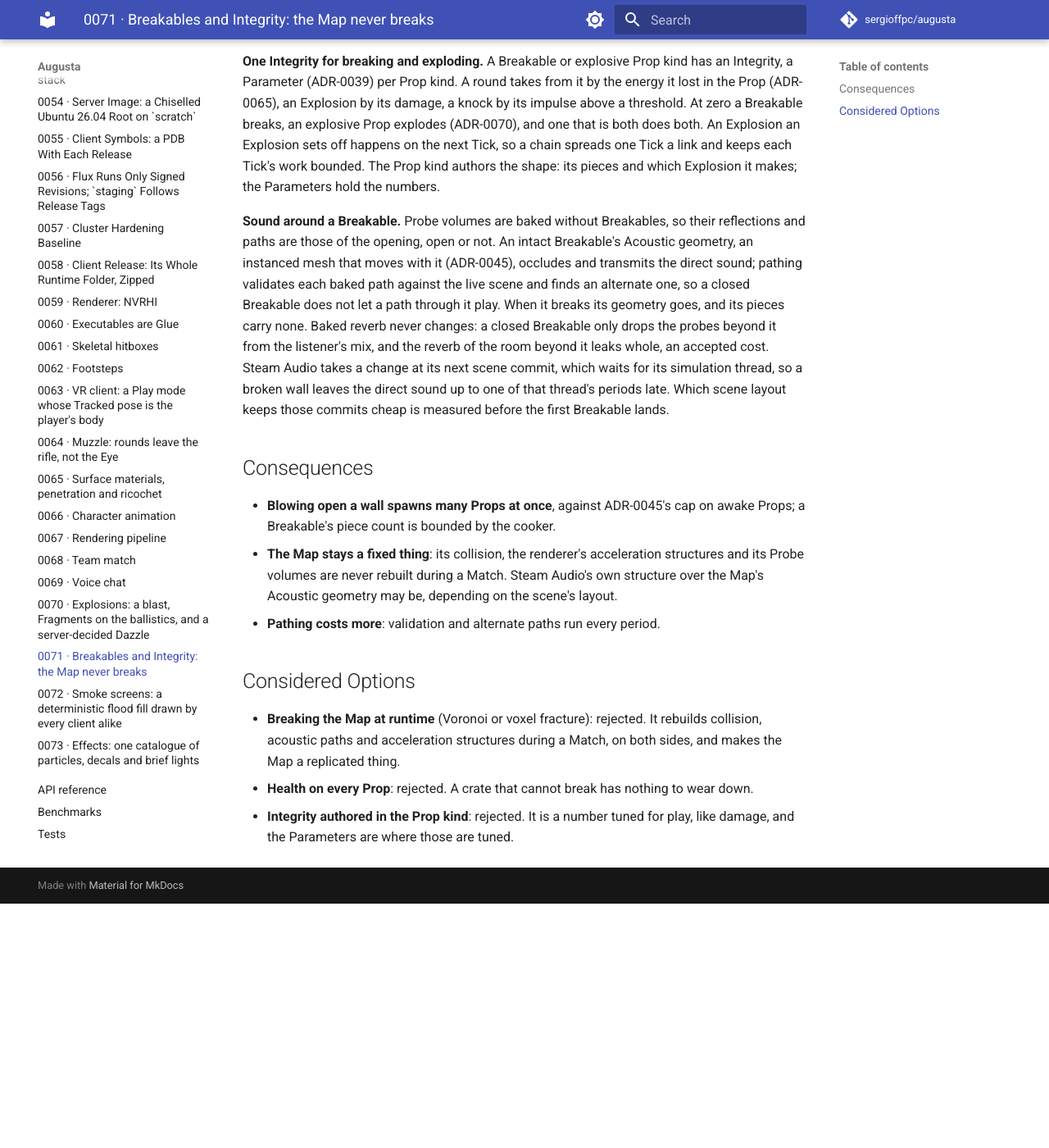
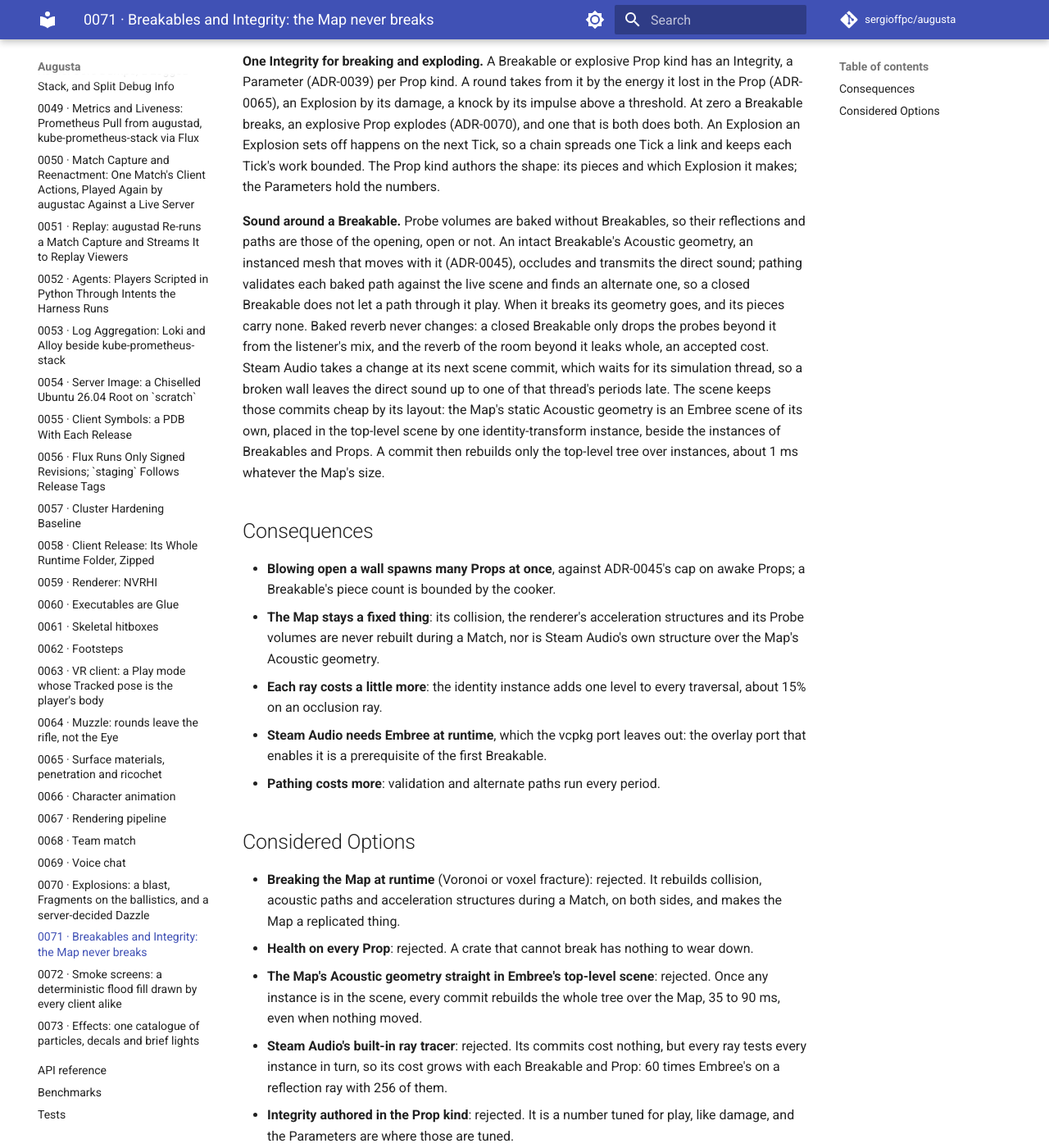
Before and after one commit to sergioffpc/augusta, an MkDocs documentation site: the page built from docs/adr/0071-breakables-and-integrity.md, in a window 1280 px wide and 1400 px high, scrolled down 457 px. Shown: the whole window at 82% size. Built offline with MkDocs 1.6.1 and Material for MkDocs 9.7.7, drawn with Linux system fonts in a browser that asks for light colours; comment, search, counter and statistics services are not loaded; before the commit the page ends 1559 px from its top, so only the background shows below that.

Commit message:
docs(adr): name the Steam Audio scene layout in ADR-0071
The Map's Acoustic geometry goes in its own Embree scene behind one
identity-transform instance, so a commit rebuilds only the top-level tree
over instances. Plain Embree and the built-in ray tracer are rejected, and
the roadmap's M28 says the built-in ray tracer stands in only until M32's
Breakables.

Co-Authored-By: Claude Opus 5.5 <noreply@anthropic.com>

```diff
--- a/docs/adr/0071-breakables-and-integrity.md
+++ b/docs/adr/0071-breakables-and-integrity.md
@@ -36,17 +36,23 @@ carry none. Baked reverb never changes: a closed Breakable only drops the probes
 beyond it from the listener's mix, and the reverb of the room beyond it leaks
 whole, an accepted cost. Steam Audio takes a change at its next scene commit,
 which waits for its simulation thread, so a broken wall leaves the direct sound
-up to one of that thread's periods late. Which scene layout keeps those commits
-cheap is measured before the first Breakable lands.
+up to one of that thread's periods late. The scene keeps those commits cheap by
+its layout: the Map's static Acoustic geometry is an Embree scene of its own,
+placed in the top-level scene by one identity-transform instance, beside the
+instances of Breakables and Props. A commit then rebuilds only the top-level
+tree over instances, about 1 ms whatever the Map's size.
 
 ## Consequences
 
 - **Blowing open a wall spawns many Props at once**, against ADR-0045's cap on
   awake Props; a Breakable's piece count is bounded by the cooker.
 - **The Map stays a fixed thing**: its collision, the renderer's acceleration
-  structures and its Probe volumes are never rebuilt during a Match. Steam
-  Audio's own structure over the Map's Acoustic geometry may be, depending on
-  the scene's layout.
+  structures and its Probe volumes are never rebuilt during a Match, nor is
+  Steam Audio's own structure over the Map's Acoustic geometry.
+- **Each ray costs a little more**: the identity instance adds one level to
+  every traversal, about 15% on an occlusion ray.
+- **Steam Audio needs Embree at runtime**, which the vcpkg port leaves out: the
+  overlay port that enables it is a prerequisite of the first Breakable.
 - **Pathing costs more**: validation and alternate paths run every period.
 
 ## Considered Options
@@ -56,5 +62,11 @@ cheap is measured before the first Breakable lands.
   on both sides, and makes the Map a replicated thing.
 - **Health on every Prop**: rejected. A crate that cannot break has nothing to
   wear down.
+- **The Map's Acoustic geometry straight in Embree's top-level scene**:
+  rejected. Once any instance is in the scene, every commit rebuilds the whole
+  tree over the Map, 35 to 90 ms, even when nothing moved.
+- **Steam Audio's built-in ray tracer**: rejected. Its commits cost nothing, but
+  every ray tests every instance in turn, so its cost grows with each Breakable
+  and Prop: 60 times Embree's on a reflection ray with 256 of them.
 - **Integrity authored in the Prop kind**: rejected. It is a number tuned for
   play, like damage, and the Parameters are where those are tuned.
```
Also changed, not shown: docs/ROADMAP.md (+2 -2 lines).
